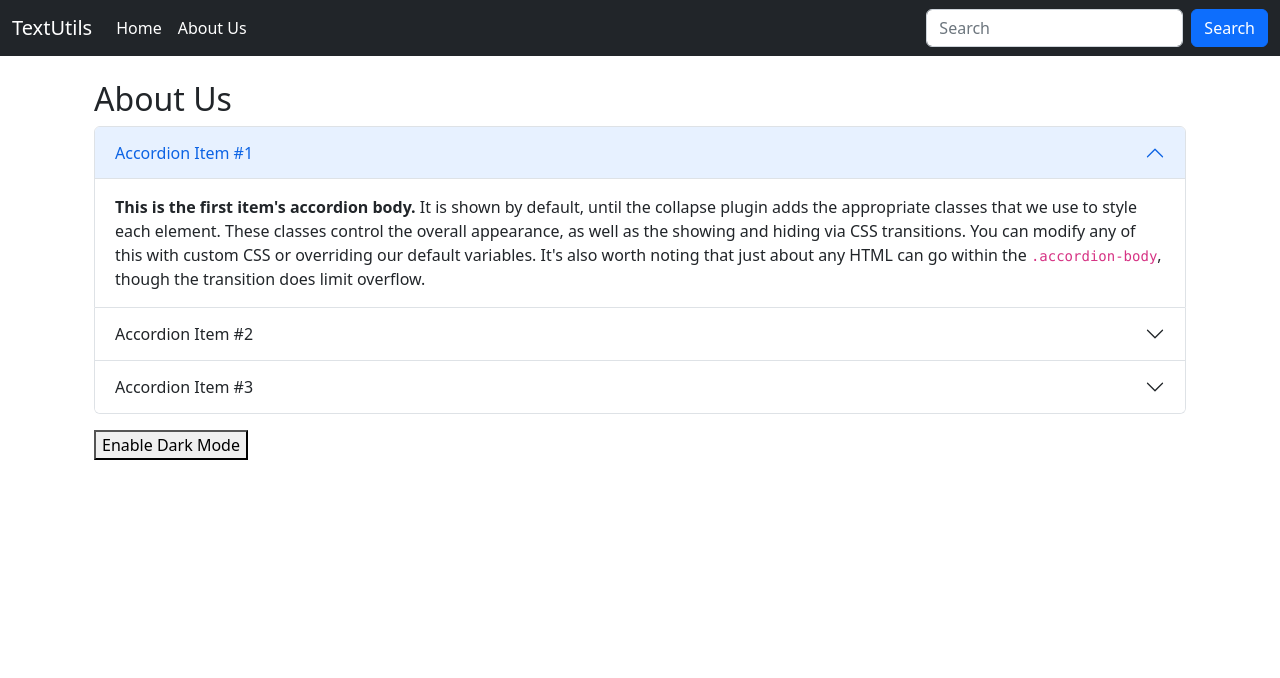
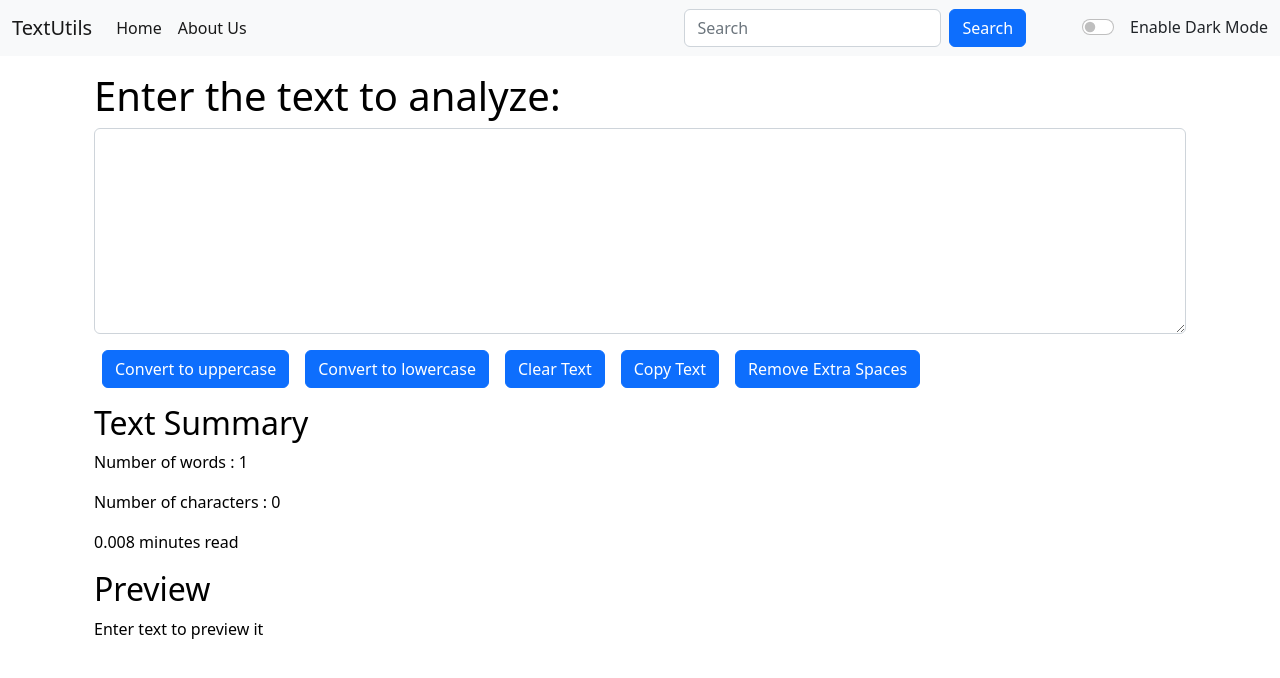
Before and after one commit to AduetDabral1/ReactJS, a React (Create React App) app in the folder myApp/: page / in a window 1280 px wide. Shown: the top 678 px of the page. Built offline with nearby package versions, Linux system fonts and the light colour scheme.

Commit message:
Add files via upload

```diff
--- a/myApp/src/App.js
+++ b/myApp/src/App.js
@@ -1,18 +1,31 @@
+import React, {useState} from 'react'
 import './App.css';
 import Navbar from './components/Navbar';
-// import TextForm from './components/TextForm';
-import About from './components/About';
+import TextForm from './components/TextForm';
+// import About from './components/About';
 
 function App() {
+  const [mode, setMode] = useState('light');
+
+  const toggleMode = () =>{
+    if(mode==='light'){
+      setMode('dark');
+      document.body.style.backgroundColor ='#00115E';
+    }
+    else{
+      setMode('light');
+      document.body.style.backgroundColor ='white';
+    }
+  }
   return (
     <>
-     <Navbar title="TextUtils"/>
-     {/* <div className="container my-3">
-       <TextForm heading="Enter the text to analyze: "/>
+     <Navbar title="TextUtils" mode={mode} toggleMode={toggleMode}/>
+     <div className="container my-3">
+       <TextForm heading="Enter the text to analyze: " mode={mode}/>
+    </div>
+     {/* <div className="container my-4">
+     <About/>
      </div> */}
-     <div className="container my-4">
-     <About/>
-     </div>
 
     </>
   );
--- a/myApp/src/components/About.js
+++ b/myApp/src/components/About.js
@@ -1,49 +1,79 @@
-import React from 'react'
+import React,{useState} from 'react'
 
 export default function About() {
+  const [myStyle, setMyStyle] = useState({
+    color : "black",
+    backgroundColor : "white"
+  })
+
+  const [btnText, setBtnText] = useState("Enable Dark Mode");
+
+  const toggleStyle = () => {
+    if(myStyle.color === 'black'){
+      setMyStyle({
+        color : "white",
+        backgroundColor : "black",
+        border : "1px solid cyan",
+        width : "100%"
+      })
+      setBtnText("Enable Light Mode");
+    }
+
+    else{
+      setMyStyle({
+        color : "black",
+        backgroundColor : "white"
+      })
+      setBtnText("Enable Dark Mode");
+    }
+
+  }
+
   return (
     <>
-    <div className="container">
+    <div className="container" style={myStyle}>
         <h2>About Us</h2>
-        <div class="accordion" id="accordionPanelsStayOpenExample">
-  <div class="accordion-item">
-    <h2 class="accordion-header" id="panelsStayOpen-headingOne">
-      <button class="accordion-button" type="button" data-bs-toggle="collapse" data-bs-target="#panelsStayOpen-collapseOne" aria-expanded="true" aria-controls="panelsStayOpen-collapseOne">
+        <div className="accordion" id="accordionPanelsStayOpenExample">
+  <div className="accordion-item">
+    <h2 className="accordion-header" id="panelsStayOpen-headingOne">
+      <button className="accordion-button" type="button"  style={myStyle} data-bs-toggle="collapse" data-bs-target="#panelsStayOpen-collapseOne" aria-expanded="true" aria-controls="panelsStayOpen-collapseOne">
         Accordion Item #1
       </button>
     </h2>
-    <div id="panelsStayOpen-collapseOne" class="accordion-collapse collapse show" aria-labelledby="panelsStayOpen-headingOne">
-      <div class="accordion-body">
+    <div id="panelsStayOpen-collapseOne" className="accordion-collapse collapse show" aria-labelledby="panelsStayOpen-headingOne">
+      <div className="accordion-body" style={myStyle}>
         <strong>This is the first item's accordion body.</strong> It is shown by default, until the collapse plugin adds the appropriate classes that we use to style each element. These classes control the overall appearance, as well as the showing and hiding via CSS transitions. You can modify any of this with custom CSS or overriding our default variables. It's also worth noting that just about any HTML can go within the <code>.accordion-body</code>, though the transition does limit overflow.
       </div>
     </div>
   </div>
-  <div class="accordion-item">
-    <h2 class="accordion-header" id="panelsStayOpen-headingTwo">
-      <button class="accordion-button collapsed" type="button" data-bs-toggle="collapse" data-bs-target="#panelsStayOpen-collapseTwo" aria-expanded="false" aria-controls="panelsStayOpen-collapseTwo">
+  <div className="accordion-item">
+    <h2 className="accordion-header" id="panelsStayOpen-headingTwo">
+      <button className="accordion-button collapsed" type="button" style={myStyle} data-bs-toggle="collapse" data-bs-target="#panelsStayOpen-collapseTwo" aria-expanded="false" aria-controls="panelsStayOpen-collapseTwo">
         Accordion Item #2
       </button>
     </h2>
-    <div id="panelsStayOpen-collapseTwo" class="accordion-collapse collapse" aria-labelledby="panelsStayOpen-headingTwo">
-      <div class="accordion-body">
+    <div id="panelsStayOpen-collapseTwo" className="accordion-collapse collapse" aria-labelledby="panelsStayOpen-headingTwo">
+      <div className="accordion-body" style={myStyle}>
         <strong>This is the second item's accordion body.</strong> It is hidden by default, until the collapse plugin adds the appropriate classes that we use to style each element. These classes control the overall appearance, as well as the showing and hiding via CSS transitions. You can modify any of this with custom CSS or overriding our default variables. It's also worth noting that just about any HTML can go within the <code>.accordion-body</code>, though the transition does limit overflow.
       </div>
     </div>
   </div>
-  <div class="accordion-item">
-    <h2 class="accordion-header" id="panelsStayOpen-headingThree">
-      <button class="accordion-button collapsed" type="button" data-bs-toggle="collapse" data-bs-target="#panelsStayOpen-collapseThree" aria-expanded="false" aria-controls="panelsStayOpen-collapseThree">
+  <div className="accordion-item">
+    <h2 className="accordion-header" id="panelsStayOpen-headingThree">
+      <button className="accordion-button collapsed" type="button" style={myStyle} data-bs-toggle="collapse" data-bs-target="#panelsStayOpen-collapseThree" aria-expanded="false" aria-controls="panelsStayOpen-collapseThree">
         Accordion Item #3
       </button>
     </h2>
-    <div id="panelsStayOpen-collapseThree" class="accordion-collapse collapse" aria-labelledby="panelsStayOpen-headingThree">
-      <div class="accordion-body">
+    <div id="panelsStayOpen-collapseThree" className="accordion-collapse collapse" aria-labelledby="panelsStayOpen-headingThree">
+      <div className="accordion-body" style={myStyle}>
         <strong>This is the third item's accordion body.</strong> It is hidden by default, until the collapse plugin adds the appropriate classes that we use to style each element. These classes control the overall appearance, as well as the showing and hiding via CSS transitions. You can modify any of this with custom CSS or overriding our default variables. It's also worth noting that just about any HTML can go within the <code>.accordion-body</code>, though the transition does limit overflow.
       </div>
     </div>
   </div>
 </div>
-<button className='my-3'>Enable Dark Mode</button>
+<div className="container my-3">
+<button onClick={toggleStyle} className='btn btn-primary my-3'>{btnText}</button>
+</div>
 </div>
     </>
   )
--- a/myApp/src/components/Navbar.js
+++ b/myApp/src/components/Navbar.js
@@ -3,7 +3,7 @@ import PropTypes from 'prop-types'
 
 export default function Navbar(props) {
   return (
-    <nav className="navbar navbar-expand-lg bg-dark navbar-dark">
+    <nav className={`navbar navbar-expand-lg bg-${props.mode} navbar-${props.mode}`}>
     <div className="container-fluid">
       <a className="navbar-brand" href="/">{props.title}</a>
       <button className="navbar-toggler" type="button" data-bs-toggle="collapse" data-bs-target="#navbarSupportedContent" aria-controls="navbarSupportedContent" aria-expanded="false" aria-label="Toggle navigation">
@@ -23,6 +23,10 @@ export default function Navbar(props) {
           <input className="form-control me-2" type="search" placeholder="Search" aria-label="Search"/>
           <button className="btn btn-primary" type="submit">Search</button>
         </form>
+        <div className={`form-check form-switch text-${props.mode==="light"?"dark":"light"}`}>
+  <input className="form-check-input mx-3" onClick={props.toggleMode} type="checkbox" role="switch" id="flexSwitchCheckDefault"/>
+  <label className="form-check-label" htmlFor="flexSwitchCheckDefault">Enable Dark Mode</label>
+</div>
       </div>
     </div>
   </nav>
--- a/myApp/src/components/TextForm.js
+++ b/myApp/src/components/TextForm.js
@@ -23,26 +23,39 @@ export default function TextForm(props) {
         console.log("on Change");
         setText(event.target.value);
     }
+const handleCopy = () => {
+    console.log ("Copying text");
+    let text = document.getElementById("textbox");
+    text.select();
+    navigator.clipboard.writeText(text.value);
+}
+
+const handleExtraSpaces =() => {
+    let newText = text.split(/[  ]+/);
+    setText(newText.join(" "));
+}
   return (
     <>
     <div className='container'>
             <div className="mb-3">
-            <h1>{props.heading}</h1>
-            <textarea className="form-control" id="textbox" value={text} rows="8" onChange={handleOnChange}></textarea>
+            <h1 style={{ color : props.mode==="light"?"black":"white"}}>{props.heading}</h1>
+            <textarea className="form-control" id="textbox" value={text} style={{ backgroundColor : props.mode==="light"?"white":"#D0CFFF",  color : props.mode==="light"?"black":"#4F0171"}} rows="8" onChange={handleOnChange}></textarea>
             </div>
             <button className="btn btn-primary mx-2" onClick={handleUpClick}>Convert to uppercase</button>
             <button className="btn btn-primary mx-2" onClick={handleLowClick}>Convert to lowercase</button>
             <button className="btn btn-primary mx-2" onClick={handleClearClick}>Clear Text</button>
+            <button className="btn btn-primary mx-2" onClick={handleCopy}>Copy Text</button>
+            <button className="btn btn-primary mx-2" onClick={handleExtraSpaces}>Remove Extra Spaces</button>
     </div>
 
-    <div className="container my-3">
+    <div className="container my-3"  style={{ color : props.mode==="light"?"black":"white"}}>
             <h2>Text Summary</h2>
             <p>Number of words : {text.split(" ").length}</p>
             <p>Number of characters : {text.length}</p>
             <p>{0.008 * text.split(" ").length} minutes read</p>
 
             <h2>Preview</h2>
-            <p>{text}</p>
+            <p>{text.length>0?text:"Enter text to preview it"}</p>
     </div>
     </>
   )
```
